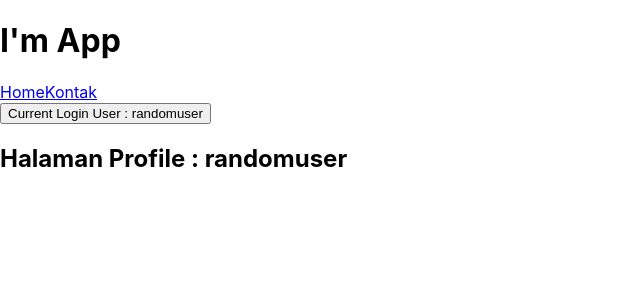
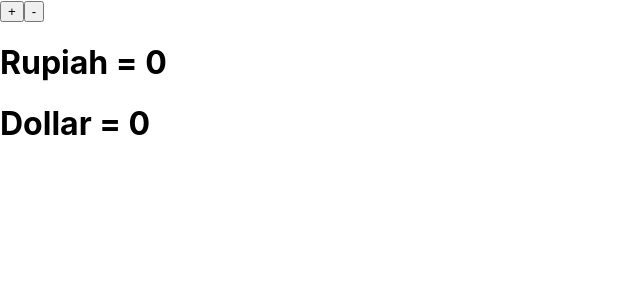
Before and after one commit to syawal2kalii/component-intermediate-react, a React (Create React App) app: page / in a window 1280 px wide. Shown: the top 300 px of the page, without its empty margins (0-640 px from the left). Built offline with nearby package versions, Linux system fonts and the light colour scheme.

Commit message:
7_render_props

```diff
--- a/src/App.js
+++ b/src/App.js
@@ -1,63 +1,52 @@
 import React, { Component } from 'react';
 import './App.css';
 
-// context
-const AuthContext = React.createContext()
-
-// Hoc
-const withAuth = (WrappedComponent)=>{
-  class WithAuth extends Component{
-    render(){
-      return (
-        <AuthContext.Consumer>
-          {(context)=>(
-            <WrappedComponent {...this.props} {...context} />
-          )}
-        </AuthContext.Consumer>
-      )
-    }
-  }
-  return WithAuth
-}
-
-class App extends Component{
-  state = {
-    username : 'randomuser'
+class Amount extends Component{
+  constructor(props){
+    super(props);
+    this.state = {
+      amount : 0
+    };
   }
 
-  render(){
-    return(
-      <AuthContext.Provider value={this.state}>
-        <h1>I'm App</h1>
-        <Navigation />
-        <Profile />
-      </AuthContext.Provider>
+  onIncrement = () => {
+    this.setState(state => ({ amount : state.amount + 1}));
+  };
+
+  onDecrement = () => {
+    this.setState(state => ({ amount : state.amount - 1 }));
+  };
+
+  render (){
+    return (
+      <div>
+        <button type="button" onClick={this.onIncrement}>+</button>
+        <button type="button" onClick={this.onDecrement}>-</button>
+        {this.props.render(this.state.amount)}
+      </div>
     )
   }
 }
 
-class NavigationBase extends Component{
-  render (){
+class App extends Component{
+  render(){
     return (
-      <nav>
-        <a href="#">Home</a>
-        <a href="/kontak">Kontak</a>
-        <br/>
-        <button> Current Login User : {this.props.username}</button>
-      </nav>
+      <Amount render={ amount => (
+        <div>
+          <Rupiah amount = {amount}/>
+          <Dollar amount = {amount * 14000}/>
+        </div>
+      )}/>
     )
   }
 }
 
-const Navigation = withAuth(NavigationBase);
+function Rupiah(props) {
+  return <h1> Rupiah = {props.amount}</h1>
+}
 
-class ProfileBase extends Component{
-  render(){
-    return (
-      <h2>Halaman Profile : {this.props.username}</h2>
-    )
-  }
+function Dollar(props) {
+  return <h1> Dollar = {props.amount}</h1>
 }
-const Profile = withAuth(ProfileBase)
 
 export default App;
```
